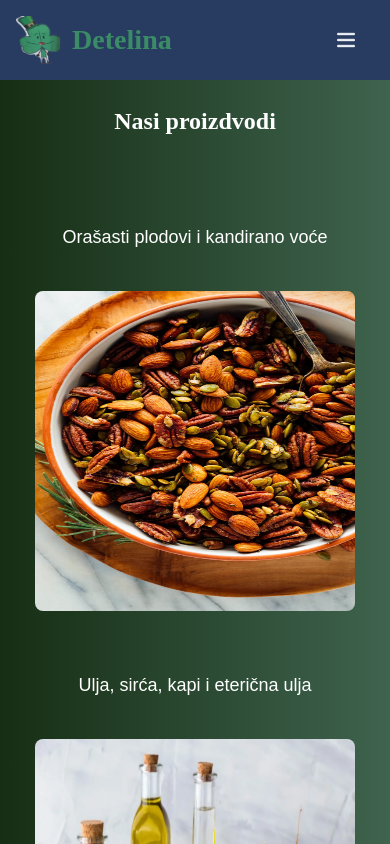
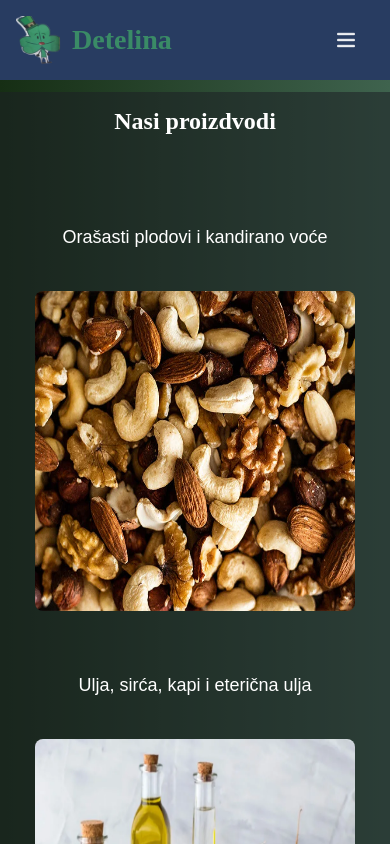
Before and after one commit to rcomplexxx/detelina, a Next.js app: page /asortiman in a window 390 px wide. Shown: the top 844 px of the page. Built offline with nearby package versions, Linux system fonts and the light colour scheme.

Commit message:
:bug fixed

```diff
--- a/pages/asortiman.jsx
+++ b/pages/asortiman.jsx
@@ -6,10 +6,11 @@ import Kategorija from '@/components/Kategorija/Kategorija'
 export default function Asortiman(){
 
 
-    return <div className={styles.mainDiv}><div className={styles.categories}>
+    return <div className={styles.centerPage}><div className={styles.mainDiv}>
+      <div className={styles.categories}>
     <h1 className={styles.nasiProizvodiTitle}>Nasi proizdvodi</h1>
     <div className={styles.nasiProizvodiDiv}>
-    <Kategorija kategorijaName='nutsCat.png' name='Orašasti plodovi i kandirano voće'>
+    <Kategorija kategorijaName='nuts.png' name='Orašasti plodovi i kandirano voće'>
 
       </Kategorija>
     <Kategorija kategorijaName='oil.png' name='Ulja, sirća, kapi i eterična ulja'>
@@ -36,4 +37,5 @@ export default function Asortiman(){
     </div>
     </div>
     </div>
+    </div>
 }
--- a/styles/asortiman.module.css
+++ b/styles/asortiman.module.css
@@ -1,4 +1,9 @@
 
+.centerPage{
+  width: 100%;
+  display: flex;
+  justify-content: center;
+}
 
 .mainDiv{
     min-height: calc(100vh - 240px);
@@ -90,13 +95,12 @@
     @media (max-width: 600px){
 
       .nasiProizvodiDiv {
+        width:100vw;
         grid-template-columns: repeat(1, 1fr);
-        margin-left:var(--size-9);
-        margin-right: var(--size-9);
+
       }
 
       .categories{
-        background-color: transparent;
       }
 
 
--- a/styles/globals.css
+++ b/styles/globals.css
@@ -178,12 +178,9 @@ a {
 }
 
 .componentWrapperDiv2{
-  display: flex;
-  flex-direction: column;
-  align-items: center;
  width: calc(100% - var(--size-13-5));
  background: linear-gradient(to right,  #162e14, #3f634e);
- margin: var(--size-5) 0;
+ margin: 0;
 }
 
 
```
Also changed, not shown: public/images/nuts.png (added).
